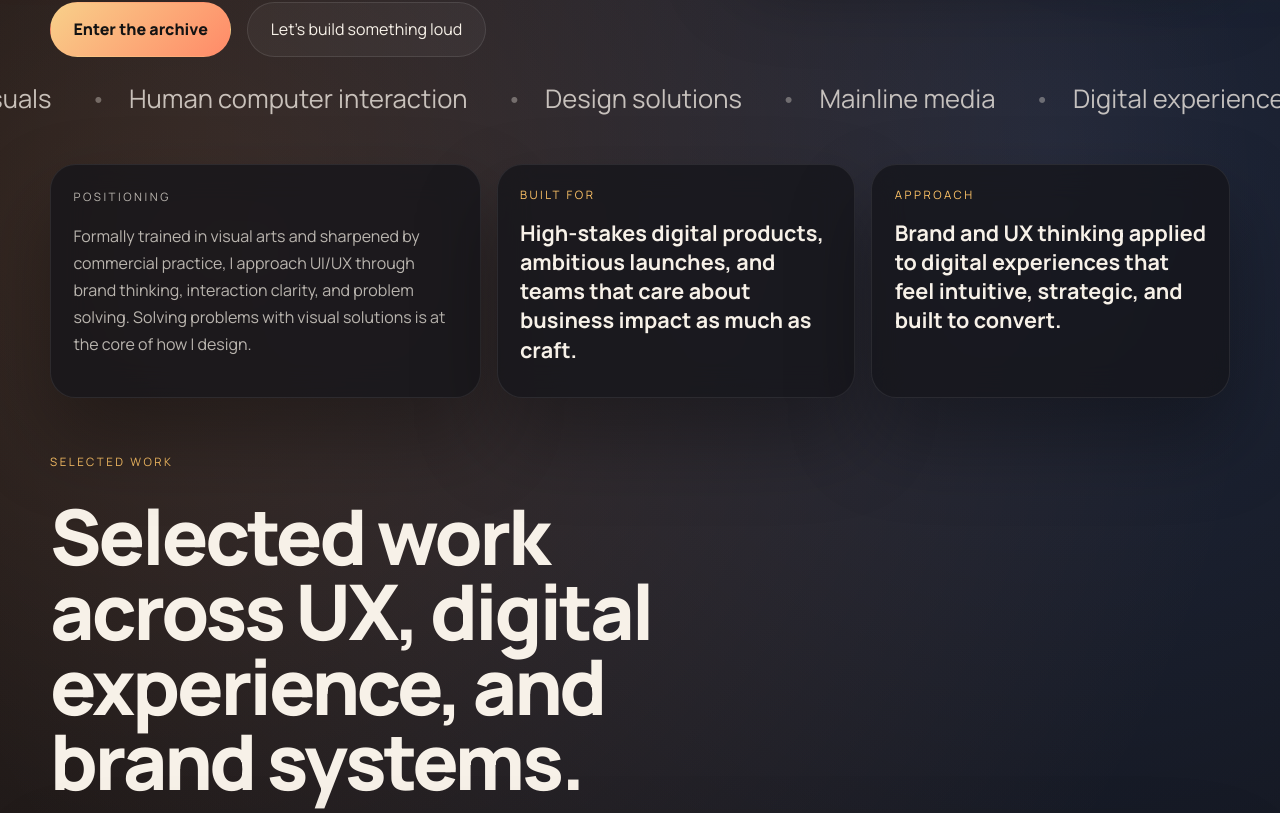
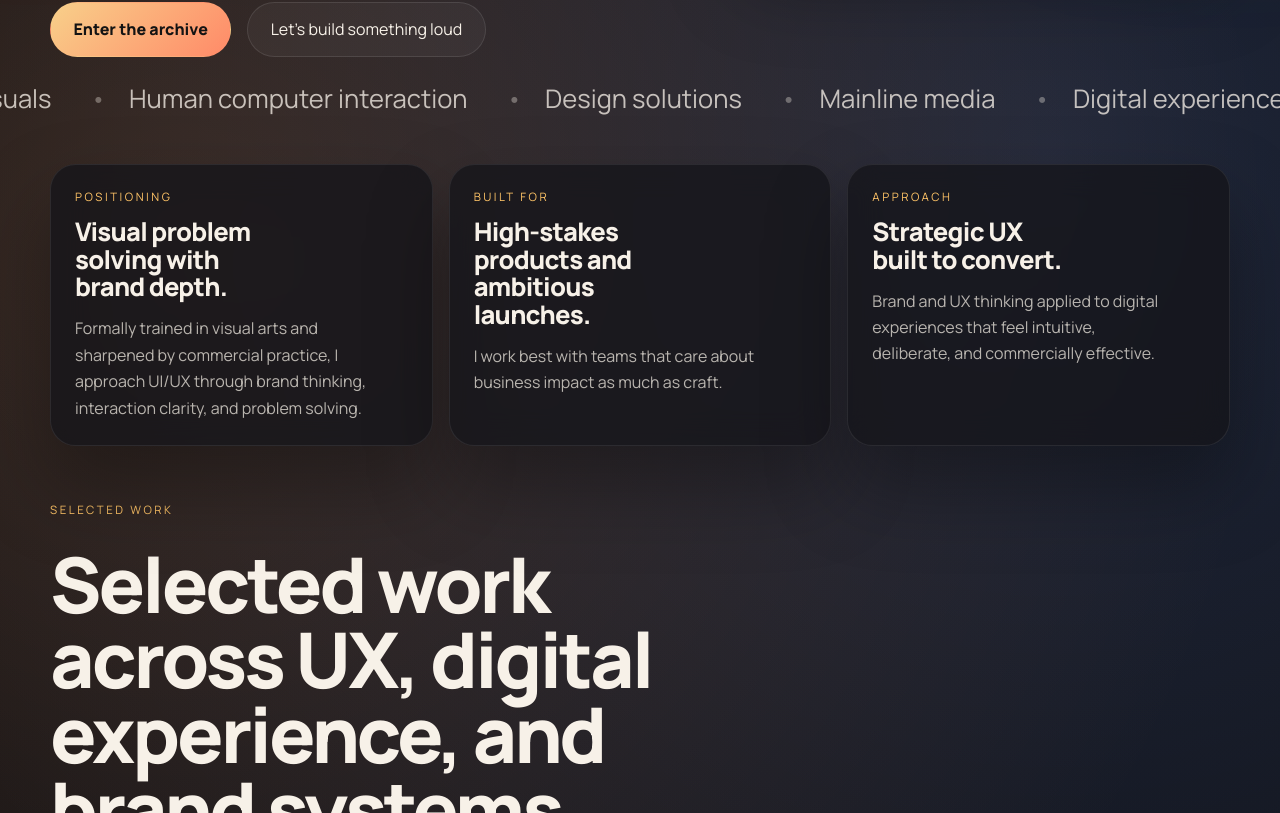
Before and after one commit to chandrashekartmops95/kandha, a React (Vite) app: page / in a window 1280 px wide. Shown: the part 787-1600 px from the top of the page. Built offline with nearby package versions, Linux system fonts and the light colour scheme.

Commit message:
Unify intro card layout

```diff
--- a/src/App.jsx
+++ b/src/App.jsx
@@ -11,6 +11,25 @@ const highlights = [
   "Mainline media",
   "Digital experience",
   "Spatial thinking",
+];
+
+const introCards = [
+  {
+    kicker: "Positioning",
+    title: "Visual problem solving with brand depth.",
+    copy:
+      "Formally trained in visual arts and sharpened by commercial practice, I approach UI/UX through brand thinking, interaction clarity, and problem solving.",
+  },
+  {
+    kicker: "Built for",
+    title: "High-stakes products and ambitious launches.",
+    copy: "I work best with teams that care about business impact as much as craft.",
+  },
+  {
+    kicker: "Approach",
+    title: "Strategic UX built to convert.",
+    copy: "Brand and UX thinking applied to digital experiences that feel intuitive, deliberate, and commercially effective.",
+  },
 ];
 
 const projects = [
@@ -231,20 +250,13 @@ function HomePage({
       </section>
 
       <section className="intro-grid">
-        <article className="intro-card statement">
-          <p className="section-kicker">Positioning</p>
-          <p>
-            Formally trained in visual arts and sharpened by commercial practice, I approach UI/UX through brand thinking, interaction clarity, and problem solving. Solving problems with visual solutions is at the core of how I design.
-          </p>
-        </article>
-        <article className="intro-card metric">
-          <p className="section-kicker">Built for</p>
-          <strong>High-stakes digital products, ambitious launches, and teams that care about business impact as much as craft.</strong>
-        </article>
-        <article className="intro-card metric">
-          <p className="section-kicker">Approach</p>
-          <strong>Brand and UX thinking applied to digital experiences that feel intuitive, strategic, and built to convert.</strong>
-        </article>
+        {introCards.map((card) => (
+          <article className="intro-card" key={card.kicker}>
+            <p className="section-kicker">{card.kicker}</p>
+            <h3 className="intro-card-title">{card.title}</h3>
+            <p className="intro-card-copy">{card.copy}</p>
+          </article>
+        ))}
       </section>
 
       <section className="work-section" id="work">
--- a/src/styles.css
+++ b/src/styles.css
@@ -151,7 +151,7 @@ main {
 }
 
 .hero-text,
-.statement p,
+.intro-card-copy,
 .timeline-item p,
 .project-card p,
 .contact-copy,
@@ -341,7 +341,7 @@ main {
 
 .intro-grid {
   display: grid;
-  grid-template-columns: 1.2fr 1fr 1fr;
+  grid-template-columns: repeat(3, minmax(0, 1fr));
   gap: 1rem;
   padding: 1rem 0 2.5rem;
 }
@@ -399,13 +399,33 @@ main {
 }
 
 .intro-card {
-  padding: 1.4rem;
+  display: grid;
+  align-content: start;
+  gap: 0.9rem;
+  min-height: 100%;
+  padding: 1.5rem;
 }
 
-.metric strong {
-  display: block;
-  font-size: 1.35rem;
-  line-height: 1.35;
+.intro-card .section-kicker,
+.intro-card-title,
+.intro-card-copy {
+  margin: 0;
+}
+
+.intro-card-title {
+  max-width: 12ch;
+  font-size: clamp(1.55rem, 2vw, 2.05rem);
+  font-weight: 800;
+  line-height: 1.08;
+  letter-spacing: -0.03em;
+  text-wrap: balance;
+}
+
+.intro-card-copy {
+  max-width: 30ch;
+  font-size: 1rem;
+  line-height: 1.65;
+  text-wrap: pretty;
 }
 
 .section-head {
@@ -1275,11 +1295,16 @@ main {
   }
 
   .intro-card {
-    padding: 1.1rem;
+    gap: 0.8rem;
+    padding: 1.15rem;
   }
 
-  .metric strong {
-    font-size: 1.1rem;
+  .intro-card-title {
+    font-size: 1.45rem;
+  }
+
+  .intro-card-copy {
+    font-size: 0.96rem;
   }
 
   .section-head {
```
